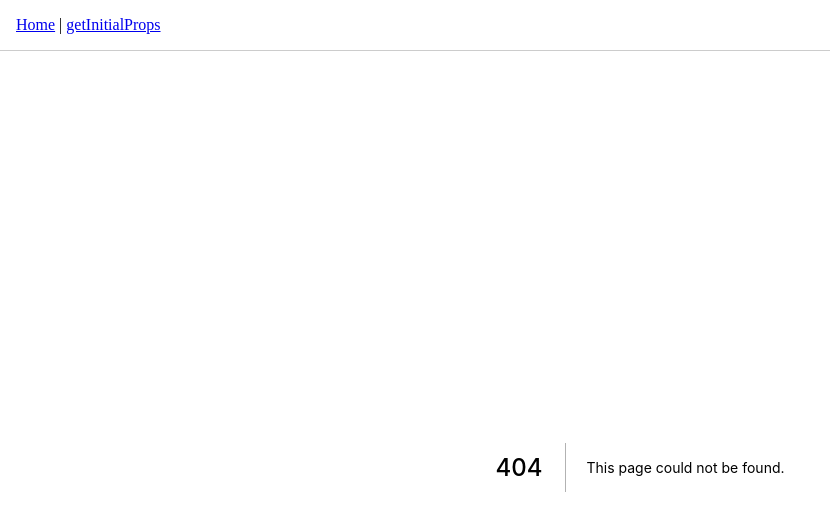
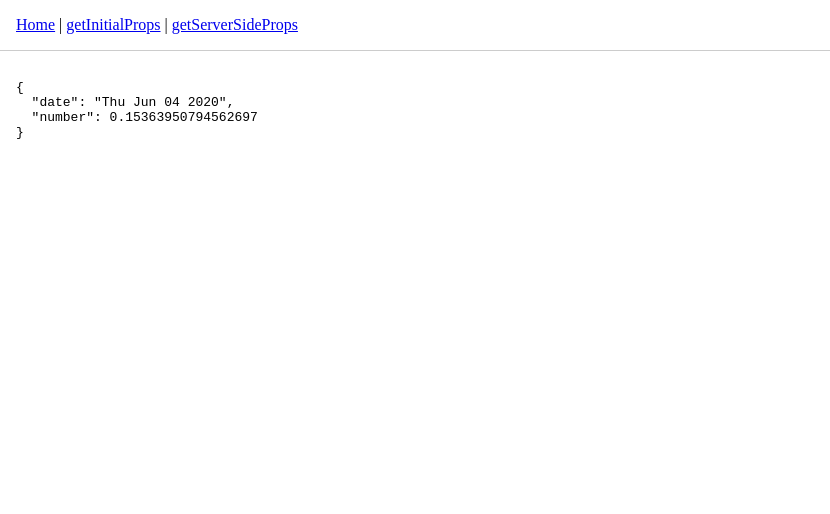
Before and after one commit to justincy/nextjs-domain-locales, a Next.js app: page /gssp in a window 1280 px wide. Before the commit this address had no page. Shown: the top 514 px of the page, without its empty margins (0-830 px from the left). Built offline with nearby package versions, Linux system fonts and the light colour scheme.

Commit message:
getServerSideProps example

```diff
--- a/src/components/Header.js
+++ b/src/components/Header.js
@@ -11,6 +11,10 @@ function Header() {
       <Link href="/gip">
         <a>getInitialProps</a>
       </Link>
+      {" | "}
+      <Link href="/gssp">
+        <a>getServerSideProps</a>
+      </Link>
     </header>
   );
 }
--- /dev/null
+++ b/src/pages/gssp.js
@@ -0,0 +1,16 @@
+function GetServerSideProps({ data }) {
+  return <pre>{JSON.stringify(data, null, 2)}</pre>;
+}
+
+export default GetServerSideProps;
+
+export async function getServerSideProps() {
+  return {
+    props: {
+      data: {
+        date: new Date().toDateString(),
+        number: Math.random(),
+      },
+    },
+  };
+}
```
Also changed, not shown: 1 other file (tests, documents, lock files or other folders).
